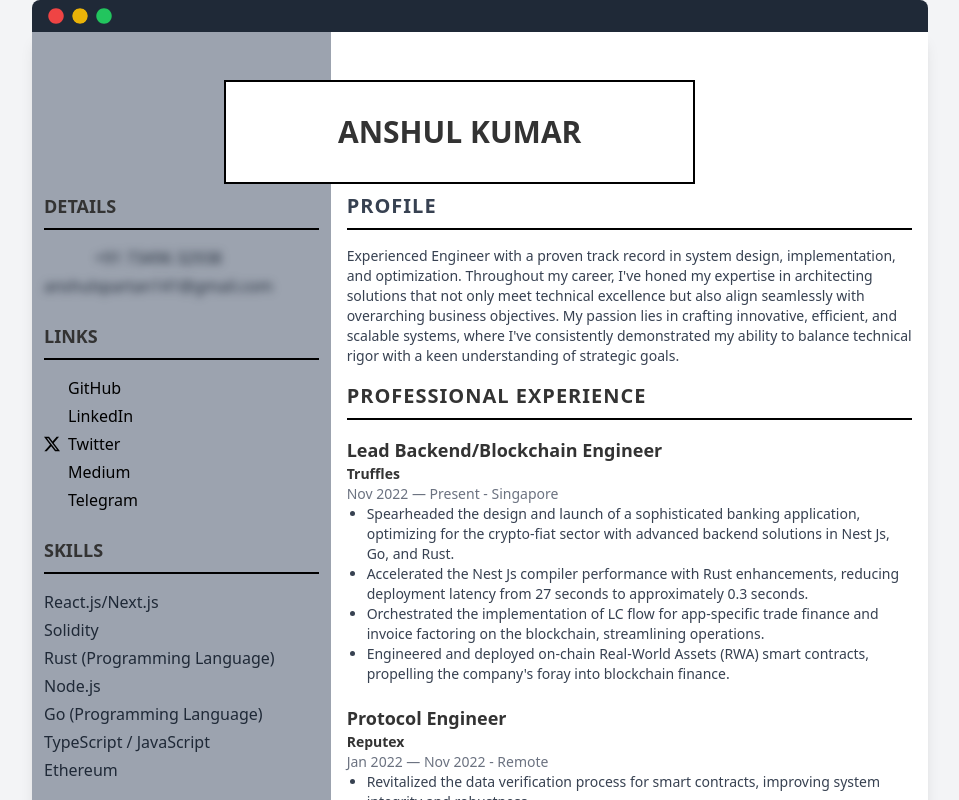
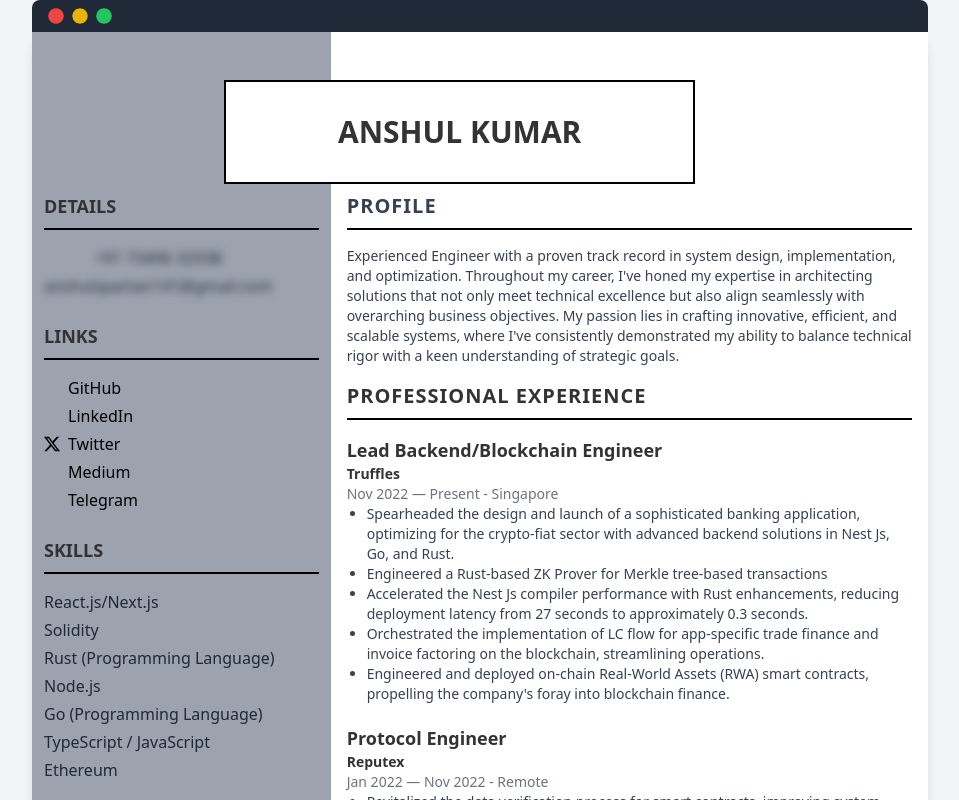
Before and after one commit to auralshin/auralshin.github.io, a React (Create React App) app: page / in a window 1280 px wide. Shown: the top 800 px of the page, without its empty margins (160-1119 px from the left). Built offline with nearby package versions, Linux system fonts and the light colour scheme; some icons are missing; a web font is replaced by a local one.

Commit message:
Update resume.tsx

```diff
--- a/src/resume/resume.tsx
+++ b/src/resume/resume.tsx
@@ -263,6 +263,7 @@ const Resume: React.FC = () => {
       location: "Singapore",
       descriptions: [
         "Spearheaded the design and launch of a sophisticated banking application, optimizing for the crypto-fiat sector with advanced backend solutions in Nest Js, Go, and Rust.",
+        "Engineered a Rust-based ZK Prover for Merkle tree-based transactions",
         "Accelerated the Nest Js compiler performance with Rust enhancements, reducing deployment latency from 27 seconds to approximately 0.3 seconds.",
         "Orchestrated the implementation of LC flow for app-specific trade finance and invoice factoring on the blockchain, streamlining operations.",
         "Engineered and deployed on-chain Real-World Assets (RWA) smart contracts, propelling the company's foray into blockchain finance.",
```
